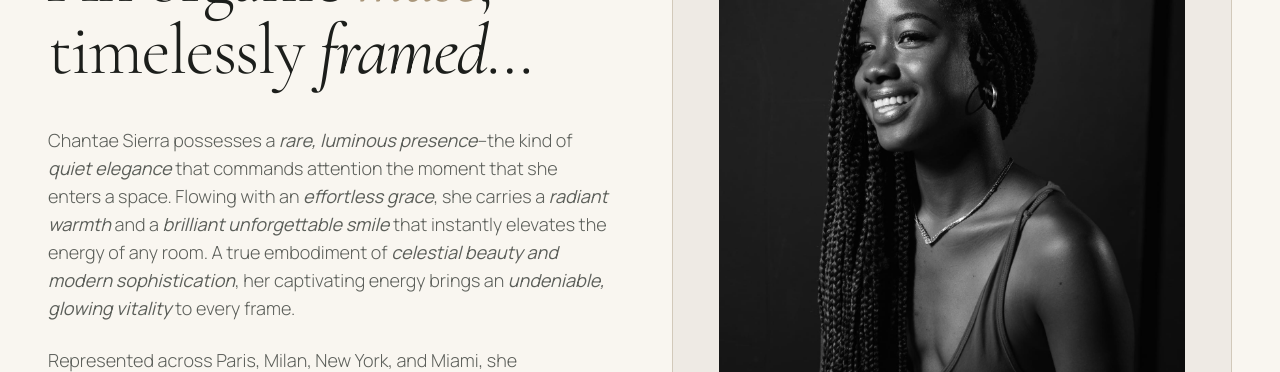
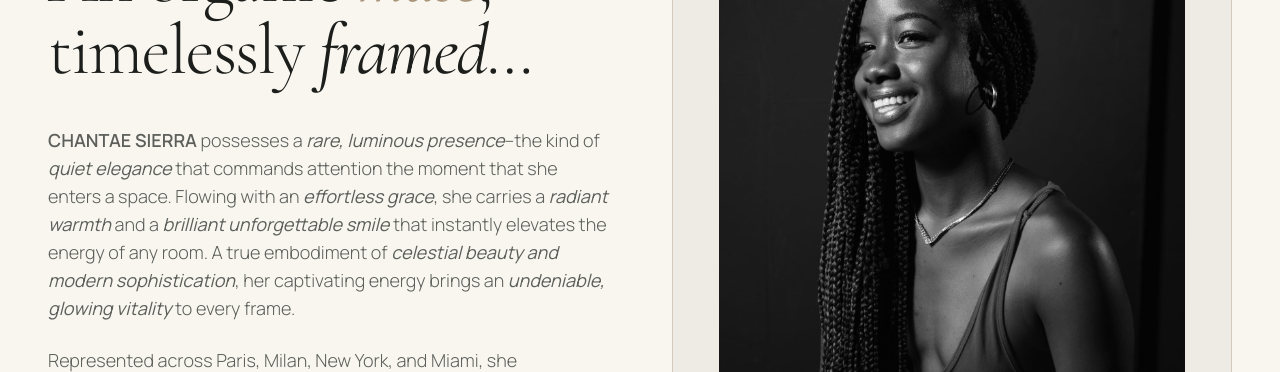
Before and after one commit to holygmusic-svg/chantae, a React (Create React App) app in the folder frontend/: page / in a window 1280 px wide. Shown: the part 1180-1552 px from the top of the page. Built offline with nearby package versions, Linux system fonts and the light colour scheme; no server answers.

Commit message:
Emphasize CHANTAE SIERRA in uppercase bold at start of Story

```diff
--- a/frontend/src/components/About.jsx
+++ b/frontend/src/components/About.jsx
@@ -26,7 +26,7 @@ export const About = () => (
         </Reveal>
         <Reveal delay={0.2} className="mt-10 max-w-xl">
           <p className="text-base md:text-lg font-light leading-relaxed text-[#5C5F5A]">
-            Chantae Sierra possesses a <strong><em className="italic">rare, luminous presence</em></strong>--the kind of <strong><em className="italic">quiet elegance</em></strong> that commands attention the moment that she enters a space. Flowing with an <strong><em className="italic">effortless grace</em></strong>, she carries a <strong><em className="italic">radiant warmth</em></strong> and a <strong><em className="italic">brilliant unforgettable smile</em></strong> that instantly elevates the energy of any room. A true embodiment of <strong><em className="italic">celestial beauty and modern sophistication</em></strong>, her captivating energy brings an <strong><em className="italic">undeniable, glowing vitality</em></strong> to every frame.
+            <strong className="font-bold">CHANTAE SIERRA</strong> possesses a <strong><em className="italic">rare, luminous presence</em></strong>--the kind of <strong><em className="italic">quiet elegance</em></strong> that commands attention the moment that she enters a space. Flowing with an <strong><em className="italic">effortless grace</em></strong>, she carries a <strong><em className="italic">radiant warmth</em></strong> and a <strong><em className="italic">brilliant unforgettable smile</em></strong> that instantly elevates the energy of any room. A true embodiment of <strong><em className="italic">celestial beauty and modern sophistication</em></strong>, her captivating energy brings an <strong><em className="italic">undeniable, glowing vitality</em></strong> to every frame.
           </p>
           <p className="text-base md:text-lg font-light leading-relaxed text-[#5C5F5A] mt-6">
             Represented across Paris, Milan, New York, and Miami, she collaborates with photographers, producers, stylists and maisons who believe an image or work of art should only be <strong><em className="italic">Timeless</em></strong>.
```
